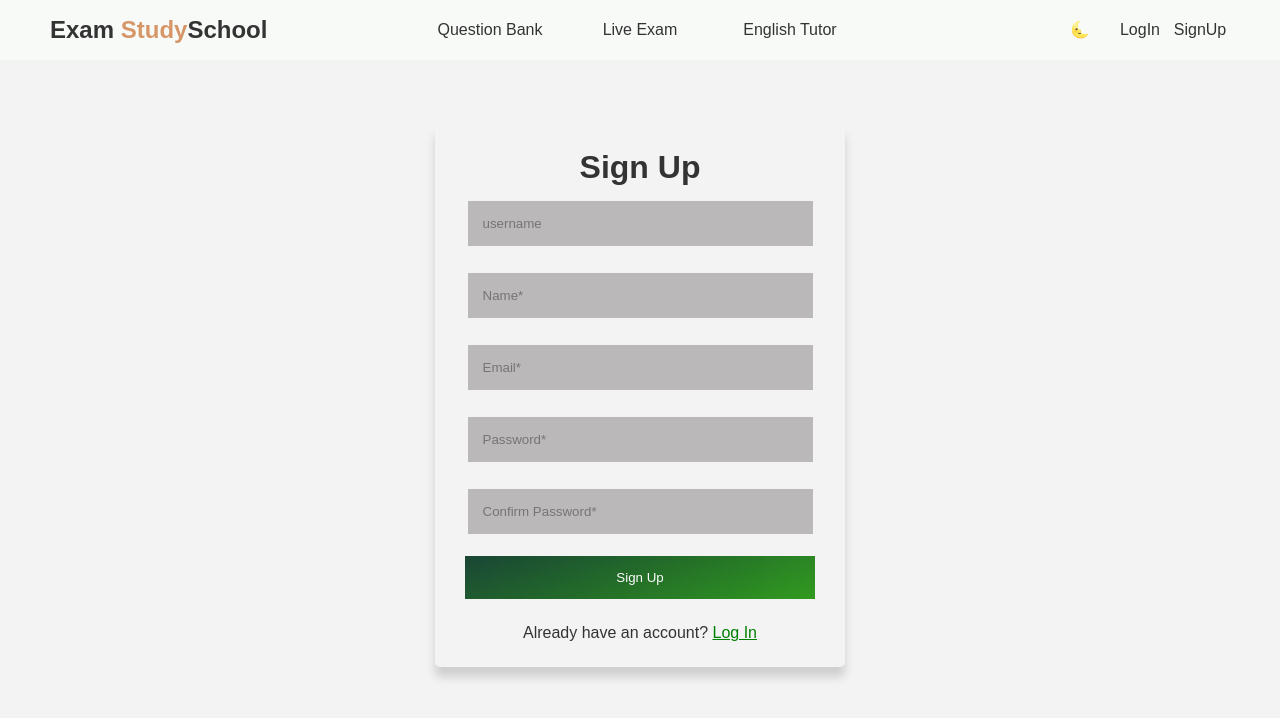
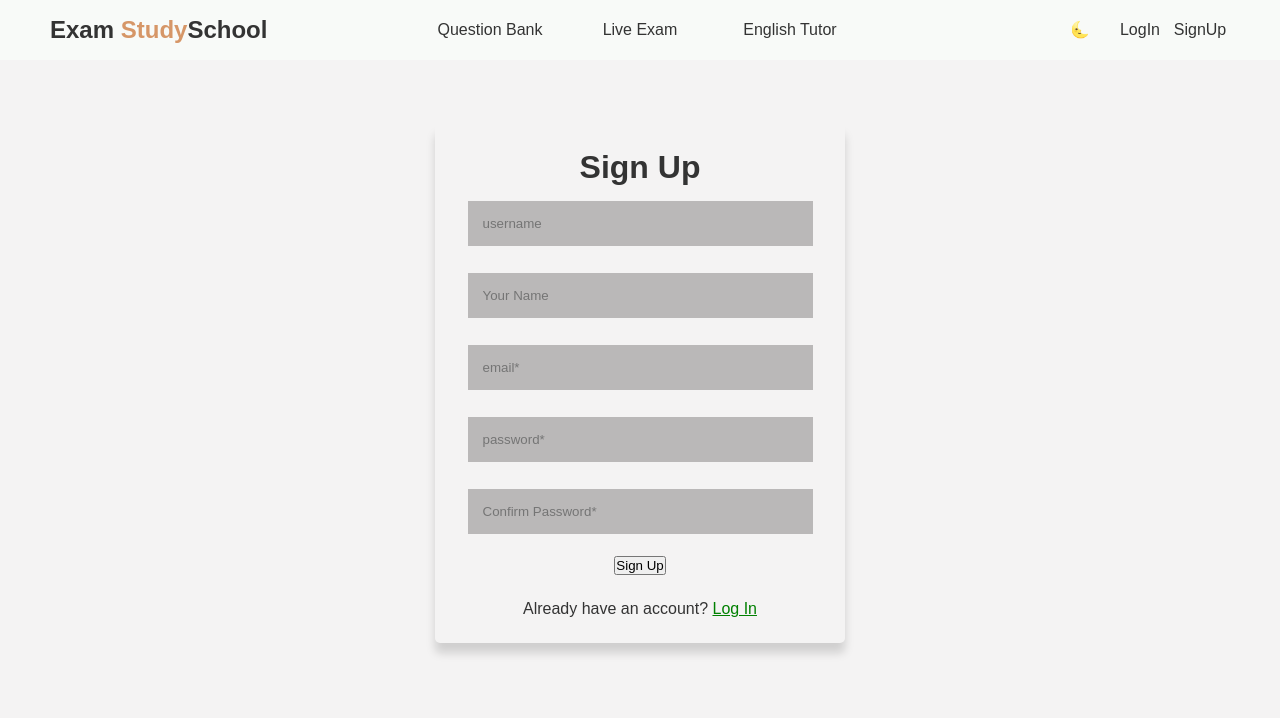
Before and after one commit to sujon13/task-manager-pg, a React (Vite) app: page /signup in a window 1280 px wide. Shown: the top 718 px of the page. Built offline with nearby package versions, Linux system fonts and the light colour scheme.

Commit message:
Sign up API

```diff
--- a/src/components/Signup.jsx
+++ b/src/components/Signup.jsx
@@ -1,28 +1,37 @@
 import googleIcon from '../assets/google128.png';
-import { checkUsernameAvailability } from '../services/api'
+import { checkUsernameAvailability, signupSubmit } from '../services/api'
 import { useEffect, useState } from 'react';
 import { Link } from 'react-router-dom';
 
 export const Signup = () => {
-    const [username, setUsername] = useState('');
+    const [userName, setUsername] = useState('');
     const [name, setName] = useState('');
-    const [email, setEmail] = useState('');
+    const [mail, setMail] = useState('');
     const [password, setPassword] = useState('');
+    const [cPassword, setCPassword] = useState('');
+
     const [error, setError] = useState('');
+    const [passError, setPassError] = useState('');
+    const [cPassError, setCPassError] = useState('');
+    const [mailError, setMailError] = useState('');
 
-    // Validation function
+    const [responseMessage, setResponseMessage] = useState("");
+    const [errorMessage, setErrorMessage] = useState("");
+
+    // Useename Validation function
     const validateUsername = (value) => {
-        if (value.length < 3 || value.length > 10) {
+        if (value.length < 3)
             return 'Username must be at least 3 characters long.';
-        }
-        if (value.length > 10) {
+
+        if (value.length > 20)
             return 'Username must be at max 20 characters long.';
-        }
-        if (!/^[a-zA-Z0-9_.]+$/.test(value)) {
-            return 'Username can only contain letters, numbers, dot and underscores.';
-        }
+
+        if (!/^[a-zA-Z0-9_.-]+$/.test(value))
+            return 'Username can only contain letters, numbers, dot, hyphen and underscores.';
+
         return '';
     };
+
     // Handle input change
     const handleUsername = async (e) => {
         const value = e.target.value;
@@ -37,23 +46,110 @@ export const Signup = () => {
         }
     };
 
+    //Password Validation
+    const validatePassword = (value) => {
+        //len min 6, at least 1upercase, 1 lower case, 1digit
+        if (value.length < 6)
+            return 'Pass length must be at least 6';
+
+        return '';
+
+    }
+
+    //email is valid
+    const isValidEmail = (email) => {
+        const emailRegex = /^[^\s@]+@[^\s@]+\.[^\s@]+$/;
+        return emailRegex.test(email);
+    }
+    //handle Mail
+    const handleMail = (e) => {
+        const value = e.target.value;
+        setMail(value);
+
+        if (mail == null) setMailError('Email is required');
+        if (isValidEmail(value) == false) setMailError('Invalid Mail.')
+
+    }
+    //handlePassword
+    const handlePassword = (e) => {
+        const value = e.target.value;
+        setPassword(value);
+
+        const validationError = validatePassword(value);
+        setPassError(validationError);
+    }
+
+    //handle Confirm Password
+    const handleCPassword = (e) => {
+        const value = e.target.value;
+        setCPassword(value);
+        if (password !== cPassword) setCPassError('Passwords don not match.');
+    }
+
+    const handleSubmit = async (e) => {
+        e.preventDefault();
+
+        const formData = {
+            "userName": userName,
+            "email": mail,
+            "rawPassword": password,
+            "reTypeRawPassword": cPassword
+        }
+        try {
+            const response = await signupSubmit(formData);
+            setResponseMessage("Signup successful!"); // Success message
+            setErrorMessage(""); // Clear any error
+        } catch (error) {
+            setResponseMessage("");
+            setErrorMessage(error.response?.data?.message || "An error occurred");
+        }
+
+    }
+
     return (
         <div className="form">
             <h1>Sign Up</h1>
-            <form>
+            <form onSubmit={handleSubmit}>
                 <input
                     type="text"
                     placeholder="username"
                     onBlur={handleUsername}
+                    onFocus={() => setError('')}
                     required
                 />
                 {error && <p style={{ color: 'red' }}>{error}</p>}
-                <input type="text" placeholder="Name*" id="name" />
-                <input type="email" placeholder="Email*" id="mail" required /><br />
-                {/* <input type="phone" placeholder="Phone Number" id="phone" /><br /> */}
-                <input type="password" placeholder="Password*" id="password" required /><br />
-                <input type="password" placeholder="Confirm Password*" id="confirmPassword" required /><br />
-                <input type="button" id="signup" value="Sign Up" />
+                <input
+                    type="text"
+                    placeholder="Your Name"
+                    id="name"
+                />
+                <input
+                    type="email"
+                    placeholder="email*"
+                    onBlur={handleMail}
+                    onFocus={() => { setMailError('') }}
+                    required
+                />
+                {mailError && <p style={{ color: 'red' }}>{mailError}</p>}
+                <input
+                    type="password"
+                    placeholder="password*"
+                    onBlur={handlePassword}
+                    onFocus={() => { setPassError('') }}
+                    required
+                />
+                {passError && <p style={{ color: 'red' }}>{passError}</p>}
+                <input
+                    type="password"
+                    placeholder="Confirm Password*"
+                    onChange={handleCPassword}
+                    required
+                />
+                {cPassError && <p style={{ color: 'red' }}>{cPassError}</p>}
+                <button type='submit'>Sign Up</button>
+                {responseMessage && <p style={{ color: "green" }}>{responseMessage}</p>}
+      {errorMessage && <p style={{ color: "red" }}>{errorMessage}</p>}
+                {/* <input type="button" id="signup" value="Sign Up"  /> */}
             </form>
             <div style={{ paddingTop: "25px" }}>Already have an account? <Link to="/login" style={{ color: "green" }}>Log In</Link></div>
         </div>)
--- a/src/services/api.js
+++ b/src/services/api.js
@@ -16,3 +16,9 @@ export const checkUsernameAvailability = async (value) => {
     // console.log(response.data);
     return response.data;
   };
+
+export const signupSubmit = async(formData) =>{
+    const response = await api.post(`/signup`,formData);
+    console.log(response.data);
+    return response.data;
+}
```
Also changed, not shown: 1 other file (tests, documents, lock files or other folders).
